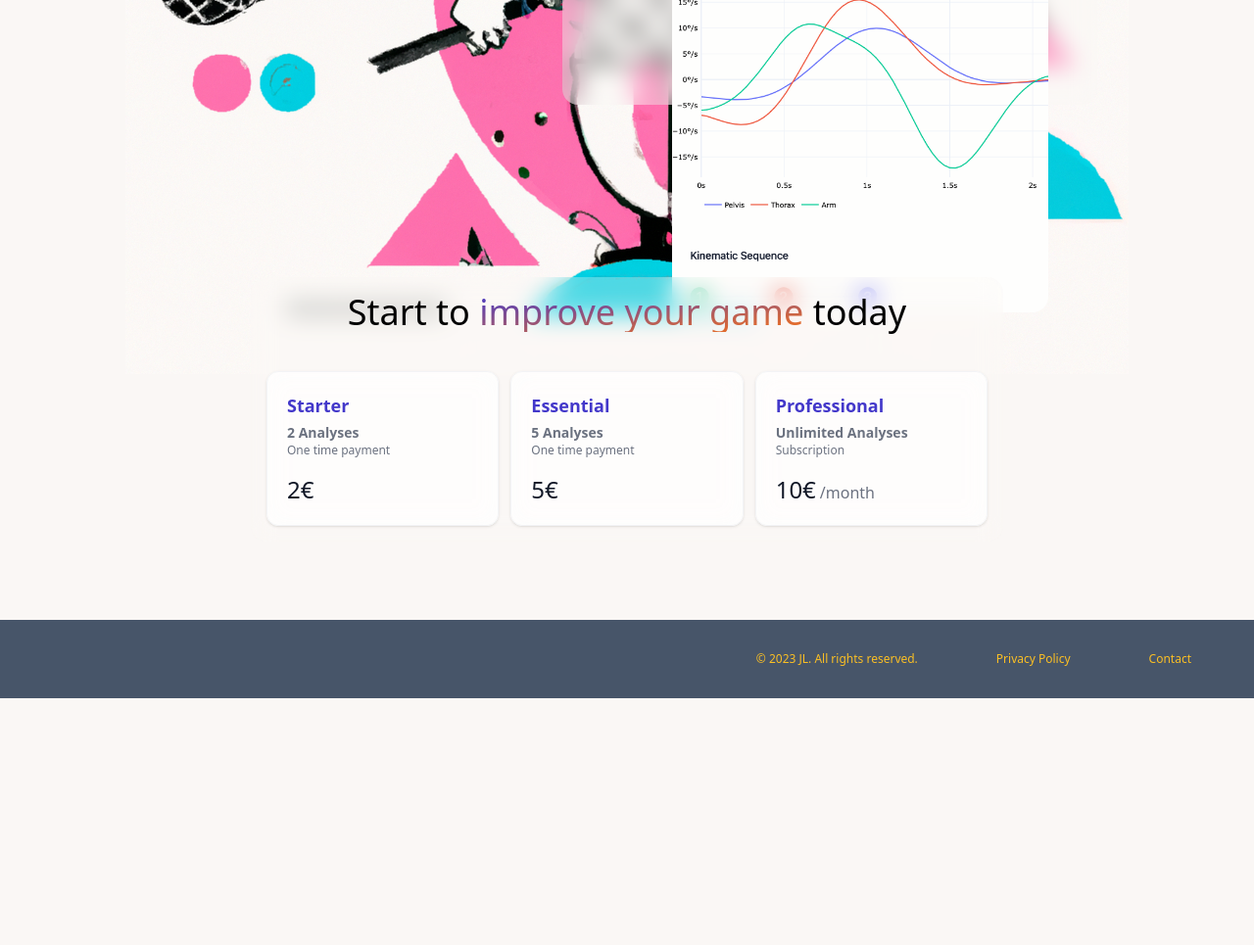
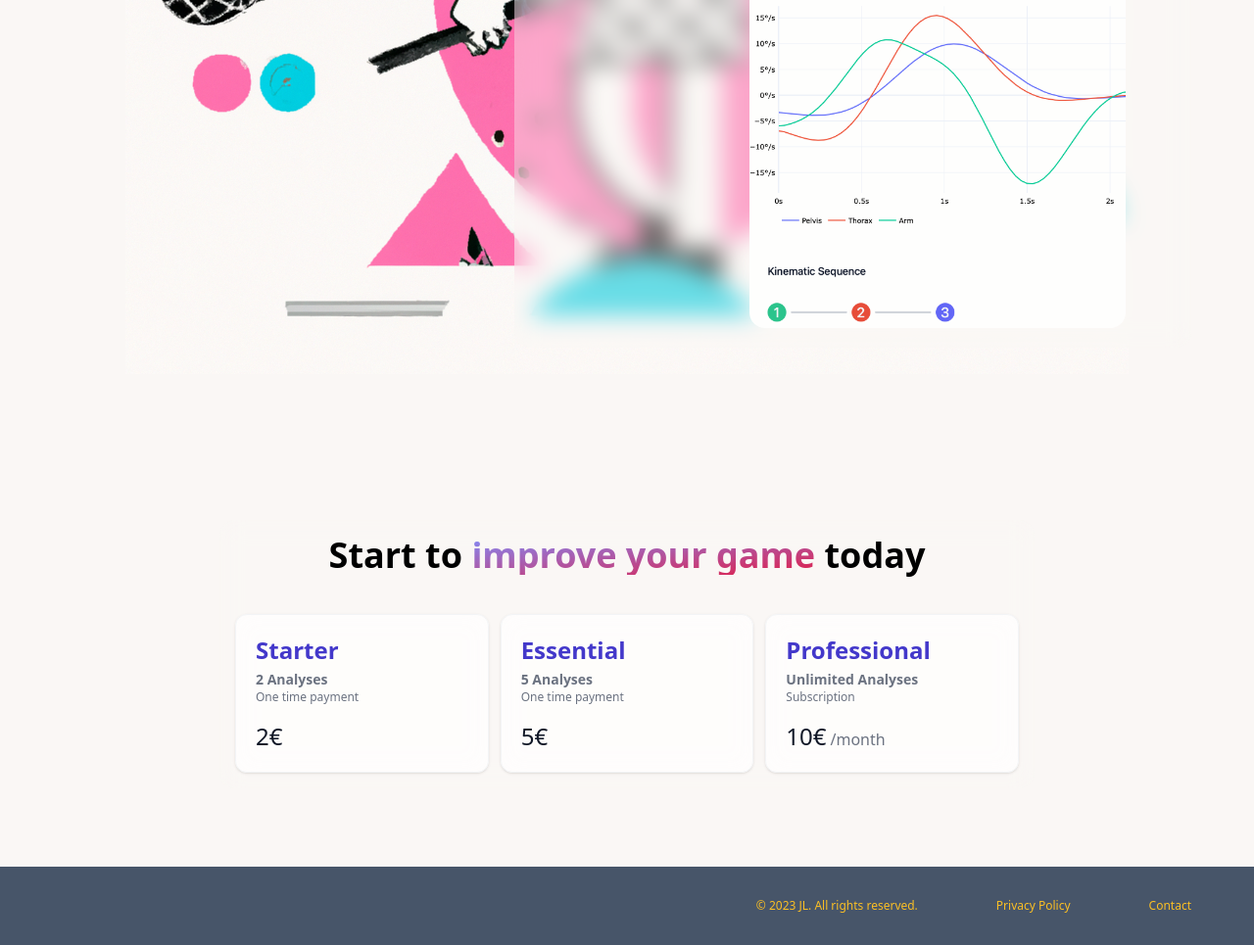
Before and after one commit to jlnk03/pose, a Flask app: page / in a window 1280 px wide. Shown: the part 1053-2018 px from the top of the page at 98% size. Run offline with Flask 3, Linux system fonts and the light colour scheme; some libraries are stand-ins or nearby versions.

Commit message:
integrated pose estimation in microservice and updated colors

```diff
--- a/flask_wrapper/assets/output.css
+++ b/flask_wrapper/assets/output.css
@@ -49,7 +49,7 @@ body, html {
 }
 
 .bgDark {
-  background-image: url("background_dark.png");
+  background-image: url("background_black_1024.png");
   background-repeat: no-repeat;
   background-position: center;
   position: fixed;
--- a/flask_wrapper/main.py
+++ b/flask_wrapper/main.py
@@ -1,3 +1,5 @@
+import json
+
 import flask
 import numpy as np
 from flask import Blueprint, render_template, flash, redirect, url_for, request, abort, send_from_directory, jsonify
@@ -11,6 +13,7 @@ import pandas as pd
 import plotly.graph_objects as go
 import plotly.io as pio
 from code_b.process_mem import process_motion
+from itsdangerous import URLSafeTimedSerializer
 
 stripe.api_key = 'sk_test_51MOtJiGVoQxCE2O4tyBqLDo3P64ohVzHBnecrrvnJbvPMjIOc0wSklIuOBqWKpaw4HFCUlL57X1Nuwm8KbuRjgMB00Ijxr6CKq'
 
@@ -167,20 +170,28 @@ def privacy():
     return render_template('privacy.html', title='Privacy Policy – swinglab')
 
 
-@main.route('/predict', methods=['POST'])
-@login_required
-def predict():
-    print('here')
-    print(request.get_json())
-    data = request.get_json()
-    print(data)
-    # contents, filename, location = request.get_json().values()
+@main.route('/predict/<token>', methods=['POST'])
+def predict(token):
+
+    ts = URLSafeTimedSerializer('key')
+    try:
+        email = ts.loads(token, salt='verification-key', max_age=1200)
+    except:
+        abort(403)
+
+    user = User.query.filter_by(email=email).first_or_404()
+
+    if user.n_analyses == 0 and not user.unlimited:
+        abort(403)
+
+    contents, filename, location = request.get_json().values()
 
     # Extracting the motion data from the video
     save_pelvis_rotation, save_pelvis_tilt, save_pelvis_lift, save_pelvis_sway, save_pelvis_thrust, \
     save_thorax_lift, save_thorax_bend, save_thorax_sway, save_thorax_rotation, save_thorax_thrust, \
     save_thorax_tilt, save_spine_rotation, save_spine_tilt, save_head_rotation, save_head_tilt, save_left_arm_length, save_wrist_angle, save_wrist_tilt, save_arm_rotation, duration = process_motion(
         contents, filename, location)
+
 
     keys = [
         'save_pelvis_rotation',
@@ -206,28 +217,30 @@ def predict():
     ]
 
     values = [
-        save_pelvis_rotation,
-        save_pelvis_tilt,
-        save_pelvis_lift,
-        save_pelvis_sway,
-        save_pelvis_thrust,
-        save_thorax_lift,
-        save_thorax_bend,
-        save_thorax_sway,
-        save_thorax_rotation,
-        save_thorax_thrust,
-        save_thorax_tilt,
-        save_spine_rotation,
-        save_spine_tilt,
-        save_head_rotation,
-        save_head_tilt,
-        save_left_arm_length,
-        save_wrist_angle,
-        save_wrist_tilt,
-        save_arm_rotation,
+        list(save_pelvis_rotation),
+        list(save_pelvis_tilt),
+        list(save_pelvis_lift),
+        list(save_pelvis_sway),
+        list(save_pelvis_thrust),
+        list(save_thorax_lift),
+        list(save_thorax_bend),
+        list(save_thorax_sway),
+        list(save_thorax_rotation),
+        list(save_thorax_thrust),
+        list(save_thorax_tilt),
+        list(save_spine_rotation),
+        list(save_spine_tilt),
+        list(save_head_rotation),
+        list(save_head_tilt),
+        list(save_left_arm_length),
+        list(save_wrist_angle),
+        list(save_wrist_tilt),
+        list(save_arm_rotation),
         duration
     ]
 
     prediction = dict(zip(keys, values))
 
-    return jsonify({'prediction': prediction})
+    prediction = json.dumps(prediction)
+
+    return prediction, 200, {'ContentType': 'application/json'}
--- a/flask_wrapper/templates/base2.html
+++ b/flask_wrapper/templates/base2.html
@@ -20,7 +20,7 @@
 
 <!--background-color: rgba(246, 249, 255, 1)-->
 
-<body class="bg-[#FAF7F5] dark:bg-slate-600 flex flex-col justify-between h-screen m-0 p-0 scroll-p-0">
+<body class="bg-[#FAF7F5] dark:bg-slate-800 flex flex-col justify-between h-screen m-0 p-0 scroll-p-0">
 
 <!--        <div class="py-4 shadow bg-slate-600 mx-0 rounded-b-2xl z-20 w-full hidden md:block">-->
 <!--          <div class="mx-4 md:mx-16">-->
@@ -211,7 +211,7 @@
 <div class="bg-slate-600 h-20 flex items-center flex-row justify-end gap-20 mx-0">
     <span class="text-amber-400 text-xs">© 2023 JL. All rights reserved.</span>
     <a href="/privacy" class="text-amber-400 text-xs hover:text-amber-500">Privacy Policy</a>
-    <a href="/privacy" class="text-amber-400 text-xs md:mr-16 mr-4 hover:text-amber-500">Contact</a>
+    <a href="/privacy#contact" class="text-amber-400 text-xs md:mr-16 mr-4 hover:text-amber-500">Contact</a>
 </div>
 </div>
 
--- a/flask_wrapper/templates/index.html
+++ b/flask_wrapper/templates/index.html
@@ -57,57 +57,46 @@ document.addEventListener('DOMContentLoaded', function() {
 </script>
 
 
-<div class="relative md:mx-10 lg:ml-40 flex flex-col mt-40 z-20 md:w-1/2 px-4 py-4 backdrop-blur-md rounded-2xl bg-[#FAF7F5] bg-opacity-40 dark:bg-black dark:bg-opacity-30">
-        <span class="text-gray-900 dark:text-gray-100 font-medium text-4xl lg:text-6xl xl:text-7xl z-10">Your AI powered</span>
-    <span class="text-gray-900 dark:text-gray-100 font-medium text-4xl lg:text-6xl xl:text-7xl z-10">Swing Analysis</span>
-    <div class="flex">
-<!--        <span class="text-gray-900 font-medium text-4xl lg:text-6xl xl:text-7xl z-10">AI powered</span>-->
+<div class="relative md:mx-10 lg:mx-36 md:w-1/2 flex flex-col mt-40 px-4 py-4 backdrop-blur-md rounded-2xl bg-[#FAF7F5] bg-opacity-40 dark:bg-black dark:bg-opacity-40">
+    <div class="flex flex-col relative bg-gradient-to-br from-indigo-400 to-rose-600 bg-clip-text dark:bg-gradient-to-b dark:from-amber-300 dark:to-orange-500 pb-4">
+        <div class="text-transparent font-bold text-4xl sm:text-5xl xl:text-7xl">Your AI powered</div>
+        <div class="text-transparent font-bold text-4xl sm:text-5xl xl:text-7xl">Swing Analysis</div>
     </div>
 
     <div class="flex-col flex mt-4">
-        <span class="text-2xl text-gray-600 dark:text-gray-200 font-medium z-10">Simply upload your swing video and get instant feedback – No equipment needed</span>
+        <span class="lg:text-2xl text-lg text-gray-600 dark:text-gray-200 font-medium">Simply upload your swing video and get instant feedback – No equipment needed</span>
     </div>
 
-    <div class="relative flex lg:flex-row flex-col mt-8 z-10 items-center">
+    <div class="relative flex lg:flex-row flex-col mt-8 items-center">
    {% if not current_user.is_authenticated %}
-        <div class="bg-gradient-to-br from-indigo-700 to-orange-500 rounded-full px-1 py-1 hover:bg-indigo-600 mb-4 lg:mb-0">
+        <div class="bg-gradient-to-br from-indigo-400 to-rose-600 dark:bg-gradient-to-b dark:from-amber-300 dark:to-orange-500 rounded-full px-1 py-1 hover:bg-indigo-600 mb-4 lg:mb-0">
             <a href="{{ url_for('auth.signup') }}" class="bg-[#FAF7F5] dark:bg-slate-600 dark:bg-opacity-80 bg-opacity-90 inline-flex items-center justify-center whitespace-nowrap rounded-full px-4 py-2 text-md font-bold text-slate-600 hover:border-slate-400 hover:text-slate-400 dark:text-gray-100 dark:border-gray-100 transition">GET STARTED</a>
         </div>
         <div class="flex flex-row">
-        <div class="text-2xl text-gray-600 dark:text-gray-200 font-medium z-10 lg:ml-6">With&nbsp;</div>
-        <div class="text-2xl text-gray-600 dark:text-gray-200 font-medium z-10">two&nbsp;</div>
-        <div class="text-transparent bg-clip-text bg-gradient-to-br from-indigo-700 to-orange-500 text-2xl font-medium z-10">free&nbsp;</div>
-        <div class="text-2xl text-gray-600 dark:text-gray-200 font-medium z-10">analyses</div>
+        <div class="lg:text-2xl text-lg text-gray-600 dark:text-gray-200 font-medium z-10 lg:ml-6">With&nbsp;</div>
+        <div class="lg:text-2xl text-lg text-gray-600 dark:text-gray-200 font-medium z-10">two&nbsp;</div>
+        <div class="text-transparent bg-clip-text bg-gradient-to-br from-indigo-400 to-rose-600 bg-clip-text dark:bg-gradient-to-b dark:from-amber-300 dark:to-orange-500 lg:text-2xl text-lg font-medium z-10">free&nbsp;</div>
+        <div class="lg:text-2xl text-lg text-gray-600 dark:text-gray-200 font-medium z-10">analyses</div>
         </div>
     {% endif %}
 </div>
 </div>
 
+<!--video-->
+<div class="flex relative w-full flex-row justify-end">
+<div class="relative flex flex-col mt-40 mr-0 backdrop-blur-md rounded-2xl bg-[#FAF7F5] bg-opacity-40 dark:bg-black dark:bg-opacity-40 px-4 py-4 pb-14 pb-[31rem] lg:w-3/5 w-full justify-center">
 
+   <div class="flex flex-row relative justify-center">
+        <div class="text-black dark:text-gray-100 md:text-4xl text-2xl font-bold mb-10">Get 3D data for your swing. Anytime. Anywhere.</div>
+   </div>
 
-<!--video-->
-<div class="flex relative w-full justify-end">
-<div class="relative flex flex-col mt-40 z-20 mr-0 lg:mr-24 sm:justify-end backdrop-blur-md rounded-2xl bg-[#FAF7F5] bg-opacity-40 dark:bg-black dark:bg-opacity-30 px-4 py-4 pb-14 md:pb-36 pr-12">
-    <div class="flex flex-col relative">
-    <div class="text-black dark:text-gray-100 md:text-4xl text-2xl font-medium justify-center">Get 3D data for your swing –</div>
-    <div class="text-black dark:text-gray-100 md:text-4xl text-2xl font-medium mb-10 justify-center">Anytime, Anywhere</div>
-    </div>
-    <div class="flex flex-row relative">
+    <div class="relative flex justify-center xl:ml-32 lg:ml-8 sm:ml-24">
         <img src="{{url_for('static', filename='sequence_rory.png')}}" class="rounded-2xl w-96 absolute top-24 left-24" alt="sequence Rory McIlroy">
-        <div class="relative">
+        <div class="absolute top-0 left-0">
             <video class="w-60  rounded-2xl relative object-cover" autoplay muted playsinline id="video" src="{{url_for('static', filename='motion-2.mp4')}}"></video>
             <button class="bg-gray-200 w-6 h-6 rounded-full hidden absolute top-2 right-2 py-1 px-1" id="video-replay">
-            <svg height="100%" stroke-miterlimit="10" style="fill-rule:nonzero;clip-rule:evenodd;stroke-linecap:round;stroke-linejoin:round;" version="1.1" viewBox="0 0 20 20" width="100%" xml:space="preserve" xmlns="http://www.w3.org/2000/svg" xmlns:xlink="http://www.w3.org/1999/xlink">
-            <defs/>
-            <g id="Ebene-1">
-            <g opacity="1">
-            <path d="M17.6795 11.3614C17.6795 15.6027 14.2413 19.0409 10 19.0409C5.7587 19.0409 2.32045 15.6027 2.32045 11.3614C2.32045 7.1201 5.7587 3.68185 10 3.68185C11.3614 3.68185 11.3614 3.68185 11.3614 3.68185" fill="none" opacity="1" stroke="#0e2640" stroke-linecap="round" stroke-linejoin="round" stroke-width="2"/>
-            <g opacity="1">
-            <path d="M11.3614 3.68185L8.6386 6.40465" fill="none" opacity="1" stroke="#0e2640" stroke-linecap="round" stroke-linejoin="round" stroke-width="2"/>
-            <path d="M11.3614 3.68185L8.6386 0.959058" fill="none" opacity="1" stroke="#0e2640" stroke-linecap="round" stroke-linejoin="round" stroke-width="2"/>
-            </g>
-            </g>
-            </g>
+                <svg height="100%" stroke-miterlimit="10" style="fill-rule:nonzero;clip-rule:evenodd;stroke-linecap:round;stroke-linejoin:round;" viewBox="0 0 20 20" width="100%" xml:space="preserve" xmlns="http://www.w3.org/2000/svg" xmlns:xlink="http://www.w3.org/1999/xlink">
+                <path d="M17.6795 11.3614C17.6795 15.6027 14.2413 19.0409 10 19.0409C5.7587 19.0409 2.32045 15.6027 2.32045 11.3614C2.32045 7.1201 5.7587 3.68185 10 3.68185C11.3614 3.68185 11.3614 3.68185 11.3614 3.68185  M11.3614 3.68185L8.6386 6.40465  M11.3614 3.68185L8.6386 0.959058" fill="none" opacity="1" stroke="#0e2640" stroke-linecap="round" stroke-linejoin="round" stroke-width="2"/>
                 </svg>
             </button>
         </div>
@@ -117,23 +106,23 @@ document.addEventListener('DOMContentLoaded', function() {
 
 <!--payment-->
 <div class="relative flex justify-center mb-20">
-<div class="flex  rounded-2xl flex-col w-full  z-20 mt-44 xl:w-2/3 w-full relative backdrop-blur-md rounded-2xl px-4 py-4 dark:bg-black dark:bg-opacity-40 bg-[#FAF7F5] bg-opacity-30">
+<div class="flex  rounded-2xl flex-col w-full  z-20 mt-44 xl:mx-40 relative backdrop-blur-md rounded-2xl px-4 py-4 dark:bg-black dark:bg-opacity-40 bg-[#FAF7F5] bg-opacity-40">
 
 <div class="w-full flex flex-row relative justify-center flex-wrap mb-10">
-    <div class="text-black dark:text-gray-100 md:text-4xl text-2xl font-medium justify-center">Start&nbsp;</div>
-    <div class="text-black dark:text-gray-100 md:text-4xl text-2xl font-medium justify-center">to&nbsp;</div>
-    <div class="bg-clip-text bg-gradient-to-br from-indigo-700 to-orange-500 flex flex-row flex-wrap">
-        <div class="text-transparent  md:text-4xl text-2xl font-medium justify-center">improve&nbsp;</div>
-        <div class="text-transparent md:text-4xl text-2xl font-medium justify-center">your&nbsp;</div>
-        <div class="text-transparent md:text-4xl text-2xl font-medium justify-center">game&nbsp;</div>
+    <div class="text-black dark:text-gray-100 md:text-4xl text-2xl font-bold justify-center">Start&nbsp;</div>
+    <div class="text-black dark:text-gray-100 md:text-4xl text-2xl font-bold justify-center">to&nbsp;</div>
+    <div class="bg-gradient-to-br from-indigo-400 to-rose-600 bg-clip-text dark:bg-gradient-to-b dark:from-amber-300 dark:to-orange-500 flex flex-row flex-wrap">
+        <div class="text-transparent  md:text-4xl text-2xl font-bold justify-center">improve&nbsp;</div>
+        <div class="text-transparent md:text-4xl text-2xl font-bold justify-center">your&nbsp;</div>
+        <div class="text-transparent md:text-4xl text-2xl font-bold justify-center">game&nbsp;</div>
     </div>
-    <div class="text-black dark:text-gray-100 md:text-4xl text-2xl font-medium justify-center">today</div>
+    <div class="text-black dark:text-gray-100 md:text-4xl text-2xl font-bold justify-center">today</div>
 </div>
 
 <div class="flex flex-col md:flex-row justify-between gap-3">
 <div class="dark:bg-gray-700 dark:border-gray-900 bg-white shadow h-full rounded-xl py-5 px-5 w-full backdrop-blur-md bg-opacity-70 border border-gray-100 dark:bg-opacity-80">
     <div class="flex flex-col h-full">
-        <span class="text-lg font-bold text-indigo-700 sm:text-lg block mb-1 dark:text-indigo-500">
+        <span class="text-xl font-bold text-indigo-700 md:text-2xl block mb-1 dark:text-indigo-500">
             Starter
         </span>
 
@@ -153,7 +142,7 @@ document.addEventListener('DOMContentLoaded', function() {
 
     <div class="dark:bg-gray-700 dark:border-gray-900 bg-white shadow h-full rounded-xl py-5 px-5 w-full backdrop-blur-md bg-opacity-70 border border-gray-100 dark:bg-opacity-80">
     <div class="flex flex-col h-full">
-        <span class="text-lg font-bold text-indigo-700 sm:text-lg block mb-1 dark:text-indigo-500">
+        <span class="text-xl font-bold text-indigo-700 md:text-2xl block mb-1 dark:text-indigo-500">
             Essential
         </span>
 
@@ -174,7 +163,7 @@ document.addEventListener('DOMContentLoaded', function() {
 
     <div class="dark:bg-gray-700 dark:border-gray-900 bg-white shadow h-full rounded-xl py-5 px-5 w-full backdrop-blur-md bg-opacity-70 border border-gray-100 dark:bg-opacity-80">
     <div class="flex flex-col h-full">
-        <span class="text-lg font-bold text-indigo-700 sm:text-lg block mb-1 dark:text-indigo-500">
+        <span class="text-xl font-bold text-indigo-700 md:text-2xl block mb-1 dark:text-indigo-500">
             Professional
         </span>
 
```
Also changed, not shown: flask_wrapper/app_flask.py (+22 -45 lines), flask_wrapper/assets/dash.js (+1 -150 lines), flask_wrapper/auth.py (+12 -11 lines), flask_wrapper/code_b/angles.py (+45 -45 lines), flask_wrapper/templates/privacy.html (+1 -1 lines). Lines whose indentation alone changed are shown as unchanged.
